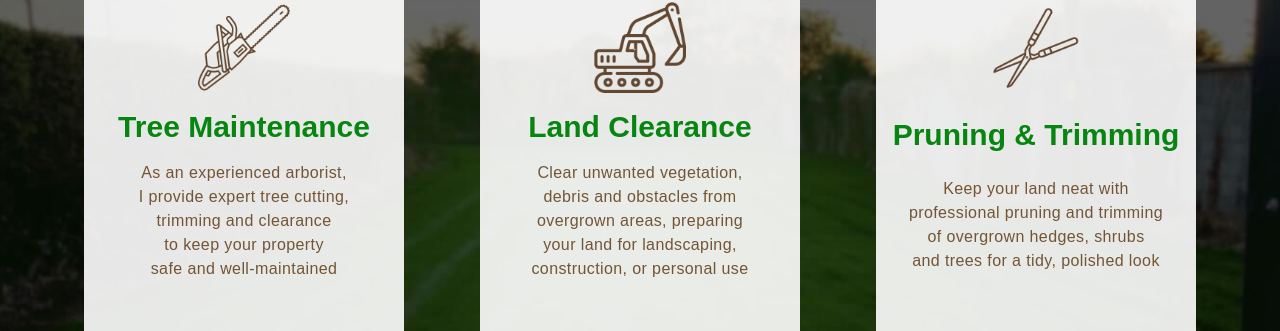
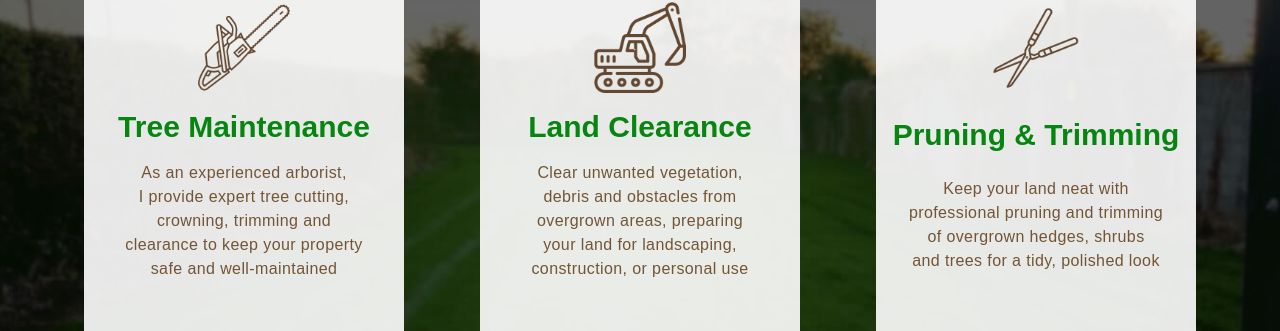
Before and after one commit to KramYengir/treelawn_v2, a Next.js app: page / in a window 1280 px wide. Shown: the part 1766-2097 px from the top of the page. Built offline with nearby package versions, Linux system fonts and the light colour scheme; a web font is replaced by a local one.

Commit message:
add crowing to tree service card

```diff
--- a/components/Services.tsx
+++ b/components/Services.tsx
@@ -7,7 +7,7 @@ const services = [
     imgAlt: "simple graphic of a chainsaw",
     title: "Tree Maintenance",
     description:
-      "As an experienced arborist, I provide expert tree cutting, trimming and clearance to keep your property safe and well-maintained",
+      "As an experienced arborist, I provide expert tree cutting, crowning, trimming and clearance to keep your property safe and well-maintained",
   },
   {
     imgUrl: "/images/digger-brown.png",
```
